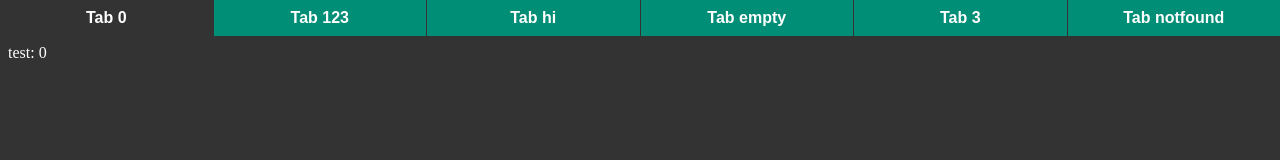
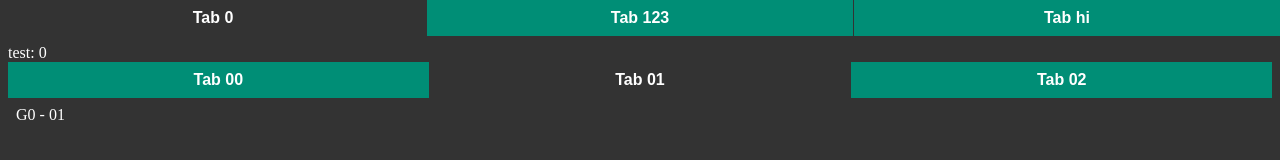
Before and after one commit to frequem/jstab, a plain HTML site: page index.html in a window 1280 px wide. Drawn offline with Linux system fonts and the light colour scheme.

Commit message:
added tab grouping support

```diff
--- a/app.js
+++ b/app.js
@@ -2,6 +2,6 @@ window.onload = function(){
 	tabInit();
 };
 
-function onTabChange(tabid){
-	console.log("Tab opened: " + tabid);
+function onTabChange(tabid, tabgroup){
+	console.log("Tab", tabid, "in group", tabgroup, "opened.");
 }
--- a/index.html
+++ b/index.html
@@ -13,18 +13,25 @@
 	<body>
 		<div class="pagewrapper">
 			<div class="tabwrapper">
-				<div class="tab" data-tabid="0">Tab 0</div>
+				<div class="tab" data-tabid="0" data-tabdefault>Tab 0</div>
 				<div class="tab" data-tabid="123">Tab 123</div>
 				<div class="tab" data-tabid="hi">Tab hi</div>
-				<div class="tab" data-tabid="">Tab empty</div>
-				<div class="tab" data-tabid="3">Tab 3</div>
-				<div class="tab" data-tabid="notfound">Tab notfound</div>
 			</div>
 			<div class="contentwrapper">
-				<div class="tabcontent" data-tabid="0">test: 0</div>
+				<div class="tabcontent" data-tabid="0">
+					<span>test: 0</span>
+					<div class="tabwrapper">
+						<div class="tab" data-tabid="00" data-tabgroup="G0">Tab 00</div>
+						<div class="tab" data-tabid="01" data-tabgroup="G0" data-tabdefault>Tab 01</div>
+						<div class="tab" data-tabid="02" data-tabgroup="G0">Tab 02</div>
+					</div>
+					<div class="contentwrapper">
+						<div class="tabcontent" data-tabid="00" data-tabgroup="G0">G0 - 00</div>
+						<div class="tabcontent" data-tabid="01" data-tabgroup="G0">G0 - 01</div>
+						<div class="tabcontent" data-tabid="02" data-tabgroup="G0">G0 - 02</div>
+					</div>
+				</div>
 				<div class="tabcontent" data-tabid="123">test: 123</div>
-				<div class="tabcontent" data-tabid="">test: empty</div>
-				<div class="tabcontent" data-tabid="3">test: 3</div>
 				<div class="tabcontent" data-tabid="hi">test: hi</div>
 			</div>
 		</div>
--- a/tab.js
+++ b/tab.js
@@ -1,29 +1,53 @@
-const TAB_DEFAULT = "0";
-const TABID_COOKIE_NAME = "tabid";
+const TABGROUP_DEFAULT = "DEFAULT_GROUP";
+const TAB_COOKIE_NAME = "jstab_data";
 
-function getTabCookie(default_tabid=TAB_DEFAULT){
-	let tabid = default_tabid;
+var tab_groups = [];
+var tab_cookie = {};
+
+function restoreTabCookie(){
+	for(let key in tab_cookie){
+		setTabActive(tab_cookie[key], key);
+		setTabContentVisible(tab_cookie[key], key);
+	}
+}
+
+function readTabCookie(){
+	let c = null;
 
 	if(typeof readCookie === 'function')
-		tabid = readCookie(TABID_COOKIE_NAME);
-	return tabid || default_tabid;
+		c = readCookie(TAB_COOKIE_NAME);
+
+	if(c !== null){
+		tab_cookie = JSON.parse(c);
+	}
 }
 
-function setTabCookie(tabid){
-	if(typeof setCookie === 'function')
-		setCookie(TABID_COOKIE_NAME, tabid, 365);
+function setTabCookie(tabid, tabgroup){
+	tab_cookie[tabgroup] = tabid;
+	if(typeof setCookie === 'function'){
+		setCookie(TAB_COOKIE_NAME, JSON.stringify(tab_cookie), 365);
+	}
 }
 
-function showTabContent(tabid){
+function setTabContentVisible(tabid, tabgroup){
 	let tab_contents = document.getElementsByClassName("tabcontent");
 	for(let i=0; i<tab_contents.length; i++){
 		let tab_content = tab_contents[i];
+
+		let group = tab_content.dataset.tabgroup;
+		if(group === undefined){
+			group = TABGROUP_DEFAULT;
+		}
+
+		if(tabgroup !== group)
+			continue;
+
 		let is_visible = tab_content.classList.contains("visible");
 		if(tab_content.dataset.tabid == tabid){
 			if(!is_visible){
 				tab_content.classList.add("visible");
 				if(typeof onTabChange === 'function')
-					onTabChange(tabid);
+					onTabChange(tabid, tabgroup);
 			}
 		}else{
 			if(is_visible)
@@ -32,30 +56,55 @@ function showTabContent(tabid){
 	}
 }
 
-function onTabClick(tabid){
-	let tabs = document.getElementsByClassName("tab");
-	for(let i=0; i<tabs.length; i++){
-		let tab = tabs[i];
-		if(tab.dataset.tabid == tabid)
-			tab.classList.add("active");
+function setTabActive(tabid, tabgroup){
+	for(let i=0; i<tab_groups[tabgroup].length; i++){
+		let tabelem = tab_groups[tabgroup][i];
+		if(tabelem.dataset.tabid == tabid)
+			tabelem.classList.add("active");
 		else
-			tab.classList.remove("active");
+			tabelem.classList.remove("active");
 	}
-	showTabContent(tabid);
-	setTabCookie(tabid);
+}
+
+function onTabClick(tabid, tabgroup){
+	setTabActive(tabid, tabgroup);
+	setTabContentVisible(tabid, tabgroup);
+	setTabCookie(tabid, tabgroup);
 }
 
 function registerTabHandlers(){
-	tabs = document.getElementsByClassName("tab");
-	for(let i=0; i<tabs.length; i++){
-		let tab = tabs[i];
-		tab.addEventListener("click", function(){
-			onTabClick(tab.dataset.tabid);
-		});
+	for(let group in tab_groups){
+		for(let i=0; i<tab_groups[group].length; i++){
+			let tabelem = tab_groups[group][i];
+			tabelem.addEventListener("click", function(){
+				onTabClick(tabelem.dataset.tabid, group);
+			});
+		}
 	}
 }
 
 function tabInit(){
+	let tabs = document.getElementsByClassName("tab");
+	for(let i=0; i<tabs.length; i++){
+		let tabelem = tabs[i];
+
+		let group = tabelem.dataset.tabgroup;
+		if(group === undefined){
+			group = TABGROUP_DEFAULT;
+		}
+
+		if(!(group in tab_groups)){
+			tab_groups[group] = [];
+		}
+		tab_groups[group].push(tabelem);
+
+		//default tab if cookie is not set
+		if(tabelem.dataset.tabdefault !== undefined){
+			tab_cookie[group] = tabelem.dataset.tabid;
+		}
+	}
+
 	registerTabHandlers();
-	onTabClick(getTabCookie());
+	readTabCookie();
+	restoreTabCookie();
 }
```
